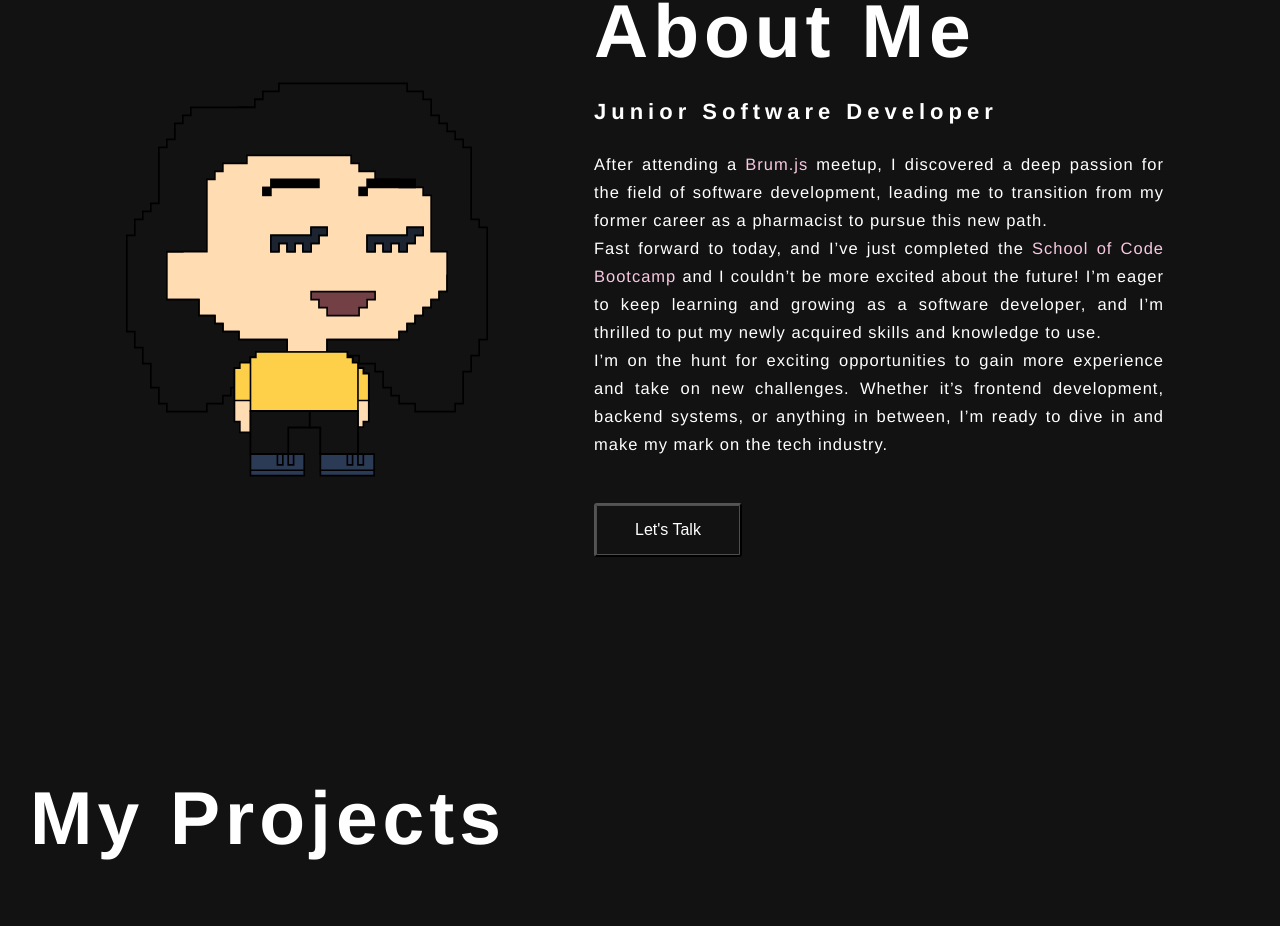
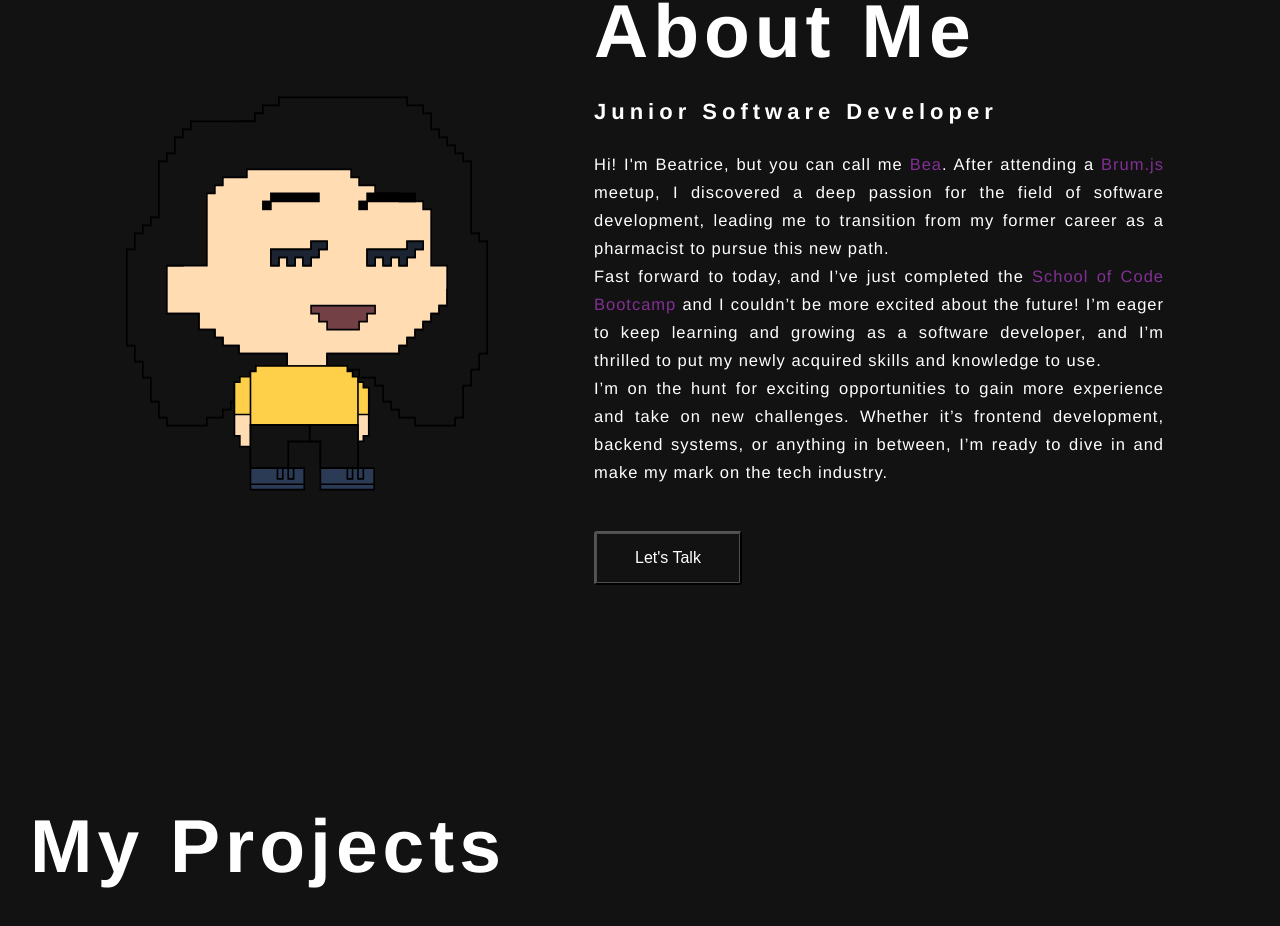
Before and after one commit to BeatriceStanila/portfolio, a Next.js app in the folder my-website/: page / in a window 1280 px wide. Shown: the part 886-1812 px from the top of the page. Built offline with nearby package versions, Linux system fonts and the light colour scheme.

Commit message:
Added motion framer to projects component

```diff
--- a/my-website/src/components/About/About.js
+++ b/my-website/src/components/About/About.js
@@ -23,14 +23,18 @@ function About() {
           <h2>Junior Software Developer</h2>
 
           <p>
-            After attending a <span className={styles.span}>Brum.js</span>{" "}
-            meetup, I discovered a deep passion for the field of software
-            development, leading me to transition from my former career as a
-            pharmacist to pursue this new path.
+            Hi! I'm Beatrice, but you can call me{" "}
+            <span className={styles.span}>Bea</span>. After attending a{" "}
+            <span className={styles.span}>Brum.js</span> meetup, I discovered a
+            deep passion for the field of software development, leading me to
+            transition from my former career as a pharmacist to pursue this new
+            path.
             <br />
             Fast forward to today, and I’ve just completed the{" "}
-            <span className={styles.span}>School of Code Bootcamp</span> and I
-            couldn’t be more excited about the future! I’m eager to keep
+            <Link href="https://www.schoolofcode.co.uk/" className={styles.soc}>
+              School of Code Bootcamp
+            </Link>{" "}
+            and I couldn’t be more excited about the future! I’m eager to keep
             learning and growing as a software developer, and I’m thrilled to
             put my newly acquired skills and knowledge to use.
             <br />
--- a/my-website/src/components/About/about.module.css
+++ b/my-website/src/components/About/about.module.css
@@ -74,7 +74,12 @@
 }
 
 .span {
-  color: #f7c8e0;
+  color: #823094;
+}
+
+.soc {
+  text-decoration: none;
+  color: #823094;
 }
 
 @media (max-width: 820px) {
--- a/my-website/src/components/Projects/Projects.js
+++ b/my-website/src/components/Projects/Projects.js
@@ -2,11 +2,14 @@ import React from "react";
 import Link from "next/link";
 import styles from "./projects.module.css";
 import { motion } from "framer-motion";
-import { fadeIn, staggerContainer } from "@/utils/motion";
+import { fadeIn } from "@/utils/motion";
 
 function Projects({ title, description, demo, repo, image, stack }) {
   return (
-    <div className={styles.project} id="projects">
+    <motion.div
+      className={styles.project}
+      variants={fadeIn("down", "tween", 0.2, 1)}
+    >
       <img className={styles.image} src={image} />
       <div className={styles.content}>
         <h4 className={styles.title}>{title}</h4>
@@ -28,7 +31,7 @@ function Projects({ title, description, demo, repo, image, stack }) {
           </Link>
         </div>
       </div>
-    </div>
+    </motion.div>
   );
 }
 export default Projects;
--- a/my-website/src/components/Projects/projects.module.css
+++ b/my-website/src/components/Projects/projects.module.css
@@ -9,7 +9,6 @@
 }
 
 .project:hover {
-  transform: translateY(-10px);
   background: #ffffff1a;
 }
 
--- a/my-website/src/components/Skills/Skills.js
+++ b/my-website/src/components/Skills/Skills.js
@@ -5,7 +5,7 @@ import { fadeIn, staggerContainer } from "@/utils/motion";
 
 function Skills() {
   return (
-    <div className={styles.container}>
+    <div className={styles.container} id="skills">
       <h1 className={styles.title}>My Skills</h1>
 
       <motion.div
--- a/my-website/src/pages/index.js
+++ b/my-website/src/pages/index.js
@@ -3,9 +3,10 @@ import { projectsData } from "../data/data";
 import Hero from "@/components/Hero/Hero";
 import Projects from "@/components/Projects/Projects";
 import About from "@/components/About/About";
-
 import Contact from "@/components/Contact/Contact";
 import Skills from "@/components/Skills/Skills";
+import { motion } from "framer-motion";
+import { staggerContainer } from "@/utils/motion";
 
 export default function Home() {
   return (
@@ -23,10 +24,16 @@ export default function Home() {
           intro="A software developer excited to  build technologies solutions to problems."
         />
         <About />
-        <div className="projects">
+        <div className="projects" id="projects">
           <div>
             <h3 className="projects-header">My projects</h3>
-            <div className="projects-wrapper">
+            <motion.div
+              className="projects-wrapper"
+              variants={staggerContainer}
+              initial="hidden"
+              whileInView="show"
+              viewport={{ once: false, amount: 0.25 }}
+            >
               {projectsData.map((data, index) => {
                 return (
                   <Projects
@@ -41,7 +48,7 @@ export default function Home() {
                   />
                 );
               })}
-            </div>
+            </motion.div>
           </div>
         </div>
 
```
